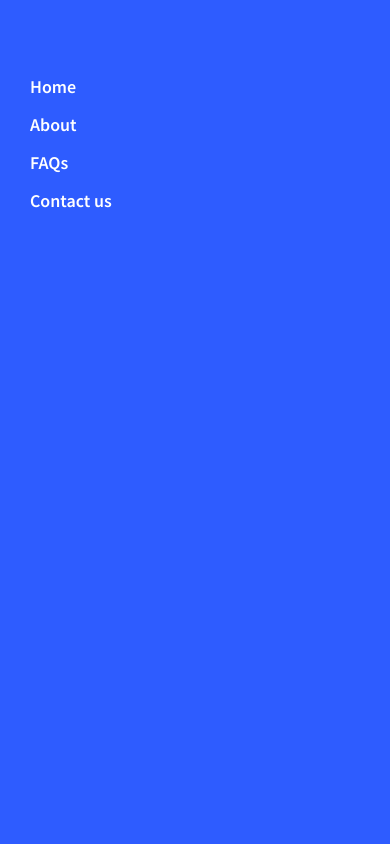
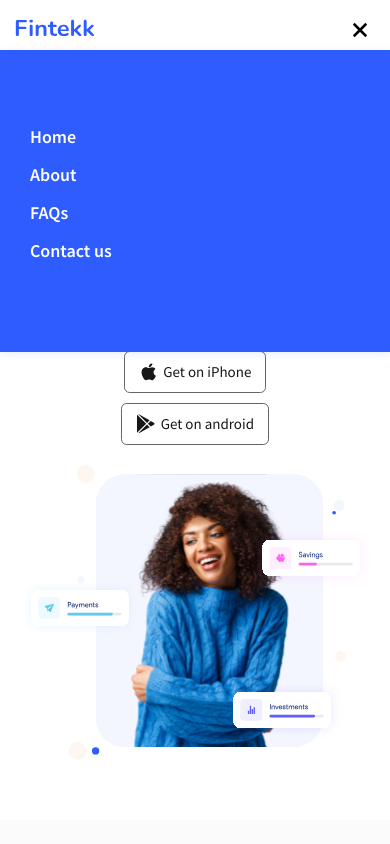
Before and after one commit to Theo-flux/fintekk, a React (Vite) app: page / in a window 390 px wide. Both pictures are taken after a click on the icon 360 px from the left and 30 px from the top of the page. Shown: the top 844 px of the page. Built offline with nearby package versions, Linux system fonts and the light colour scheme.

Commit message:
[fit]: navbar

```diff
--- a/src/components/nav/Nav.tsx
+++ b/src/components/nav/Nav.tsx
@@ -6,6 +6,7 @@ import {
   NavItemPod,
   ButtonWrapper,
   StyledBiMenu,
+  StyledGrFormClose,
 } from './nav.css';
 import { navItems } from './navItems';
 
@@ -29,7 +30,10 @@ function Nav() {
             <OutlineButton>Login</OutlineButton>
             <Button>Signup for free</Button>
           </ButtonWrapper>
-          <StyledBiMenu onClick={() => setOpenNav(!openNav)} />
+          {openNav || <StyledBiMenu onClick={() => setOpenNav(!openNav)} />}
+          {openNav && (
+            <StyledGrFormClose onClick={() => setOpenNav(!openNav)} />
+          )}
         </NavContainer>
       </NavTag>
     </NavWrapper>
--- a/src/components/nav/nav.css.ts
+++ b/src/components/nav/nav.css.ts
@@ -1,5 +1,6 @@
 import styled from 'styled-components';
 import { BiMenu } from 'react-icons/bi';
+import { GrFormClose } from 'react-icons/gr';
 import { device, primaryshadow, noshadow, transition } from '../../utils';
 
 type Props = {
@@ -19,7 +20,7 @@ export const NavItemContainer = styled.div<Props>`
   position: absolute;
   z-index: 98;
   left: 0px;
-  top: 0px;
+  top: 50px;
   padding: 5rem 2rem;
   transform: ${props => (props.openNav ? 'scaleX(1)' : 'scaleX(0)')};
   transform-origin: right;
@@ -28,7 +29,7 @@ export const NavItemContainer = styled.div<Props>`
   justify-content: flex-start;
   align-items: flex-start;
   width: 100%;
-  height: 100vh;
+  height: fit-content;
   background-color: var(--primary);
   ${transition}
   ${primaryshadow}
@@ -99,3 +100,13 @@ export const StyledBiMenu = styled(BiMenu)`
     display: none;
   }
 `;
+
+export const StyledGrFormClose = styled(GrFormClose)`
+  cursor: pointer;
+  display: block;
+  font-size: 2rem;
+
+  @media ${device.md} {
+    display: none;
+  }
+`;
```
